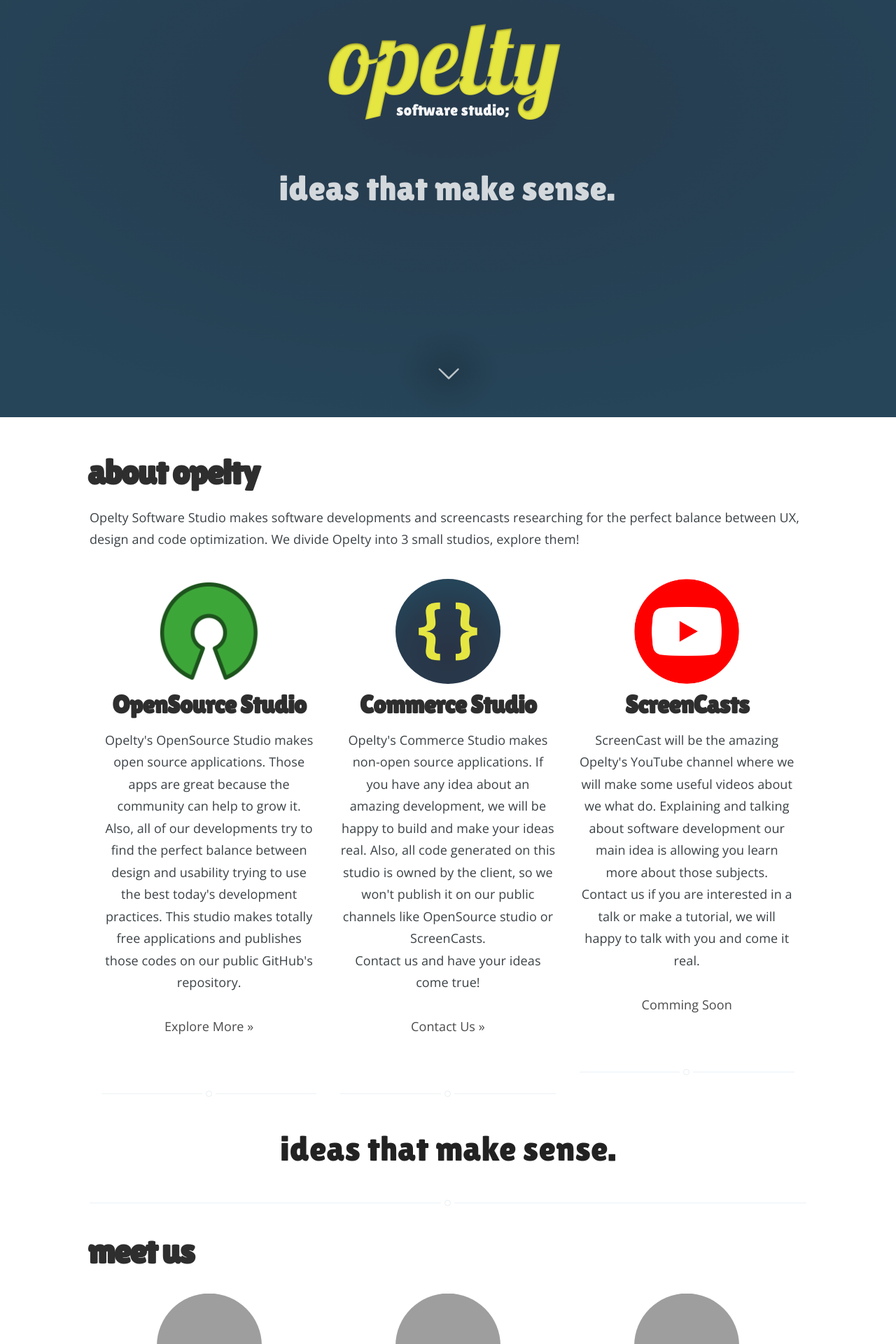
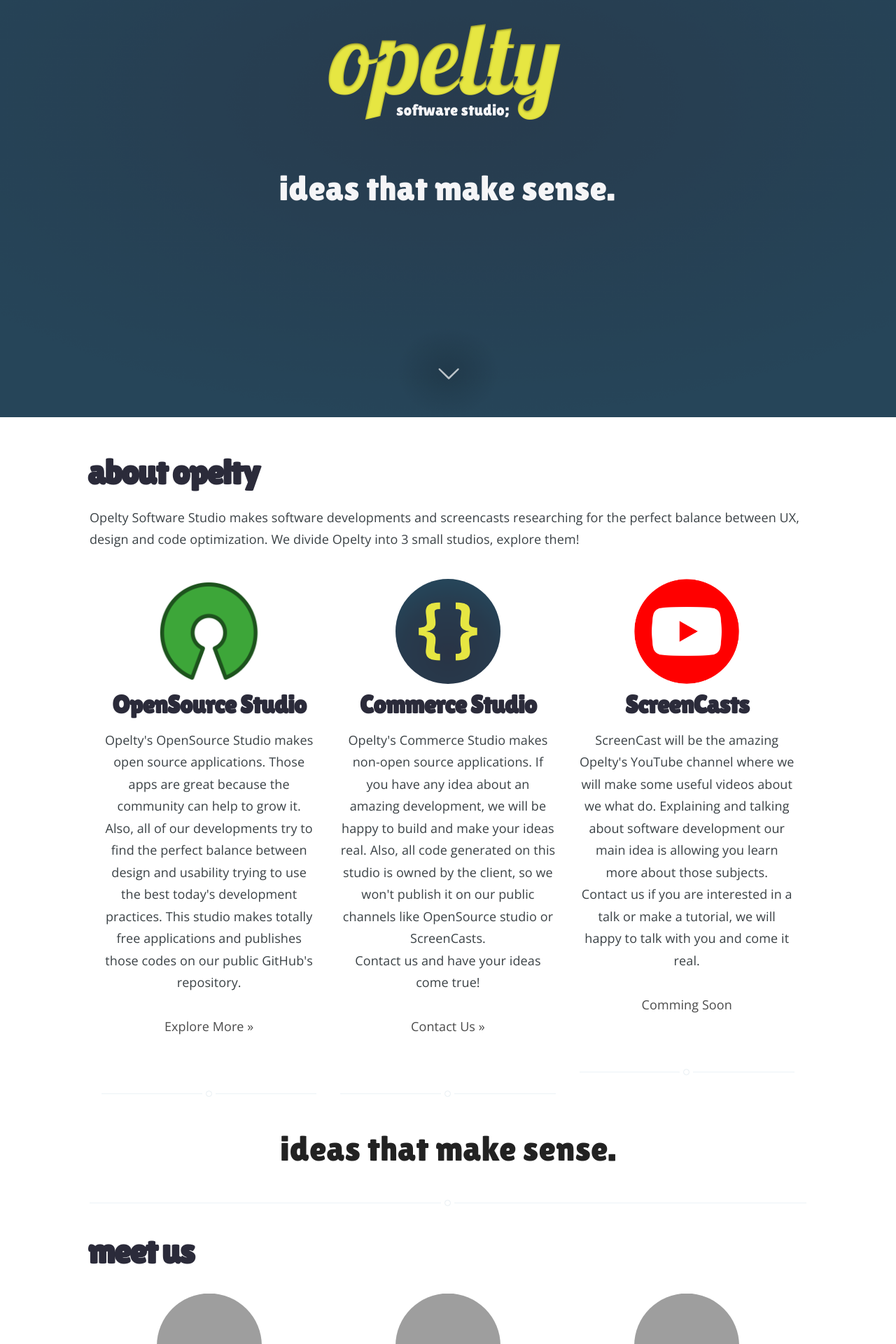
Before and after one commit to opelty/opelty.com, a Jekyll site: the page built from index.html, in a window 1280 px wide. Shown: the part 304-2224 px from the top of the page at 70% size. Built offline with Jekyll 4.4.1, drawn with Linux system fonts in a browser that asks for light colours; the list of posts is cut into pages by our own code; grey boxes are pictures that could not be loaded.

Commit message:
Modify page-title colors

```diff
--- a/assets/css/screen.css
+++ b/assets/css/screen.css
@@ -199,7 +199,7 @@
     -webkit-font-feature-settings: 'dlig' 1, 'liga' 1, 'lnum' 1, 'kern' 1;
     -moz-font-feature-settings: 'dlig' 1, 'liga' 1, 'lnum' 1, 'kern' 1;
     -o-font-feature-settings: 'dlig' 1, 'liga' 1, 'lnum' 1, 'kern' 1;
-    color: #2E2E2E;
+    color: #2B2B3A;
     line-height: 1.15em;
     margin: 0 0 0.4em 0;
     font-family: 'Lilita One', cursive;
@@ -666,7 +666,7 @@
     letter-spacing: -1px;
     font-weight: 700;
     font-family: "Open Sans", sans-serif;
-    color: #fff;
+    color: #F5F5F7;
 }
 
 .page-description {
@@ -676,7 +676,7 @@
     font-weight: 200;
     font-family: 'Lilita One', cursive;
     letter-spacing: 0.01rem;
-    color: rgba(255,255,255,0.8);
+    color: #F5F5F7;
 }
 
 .no-cover.main-header {
```
